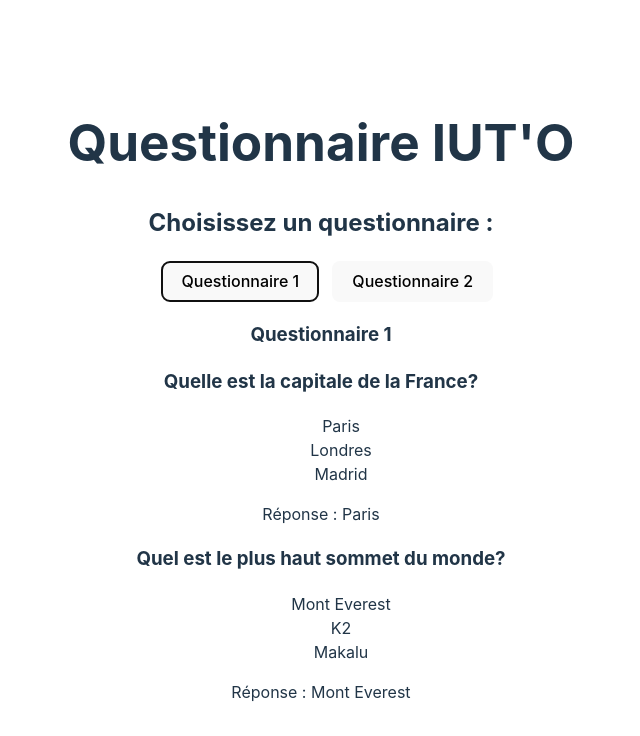
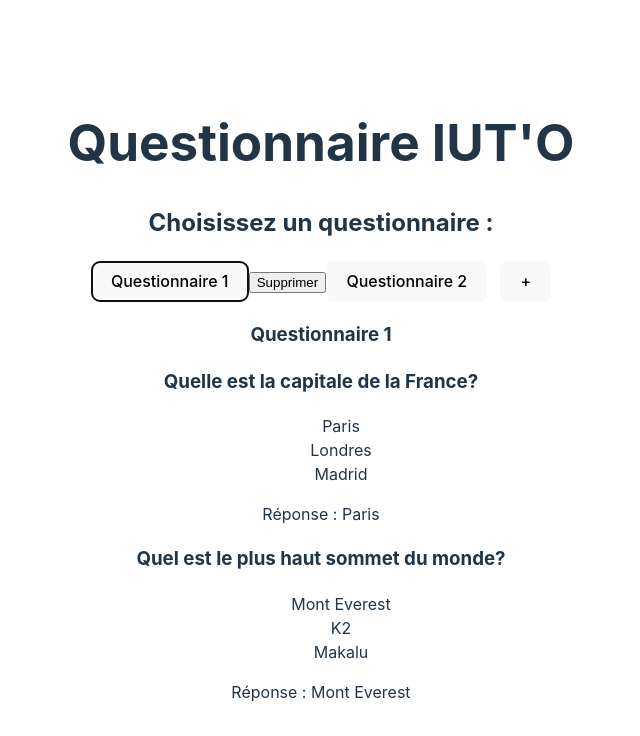
Before and after one commit to NoaJacquet/TP_VUE_JS, a Vue app in the folder projettodos/: page / in a window 1280 px wide. Both pictures are taken after a click on the button "Questionnaire 1". Shown: the top 736 px of the page, without its empty margins (319-959 px from the left). Built offline with nearby package versions, Linux system fonts and the light colour scheme.

Commit message:
feat: boutton supprimer

```diff
--- a/projettodos/src/App.vue
+++ b/projettodos/src/App.vue
@@ -46,10 +46,17 @@ export default {
     };
   },
   methods: {
-    afficherQuestions(questionnaire) {
-      this.selectedQuestionnaire = questionnaire;
+        afficherQuestions(questionnaire) {
+            this.selectedQuestionnaire = questionnaire;
+        },
+        remove(questionnaire) {
+          console.log("test");
+            this.quizData = this.quizData.filter(item => item.title !== questionnaire.title);
+            if (this.selectedQuestionnaire && this.selectedQuestionnaire.title === questionnaire.title) {
+                this.selectedQuestionnaire = null;
+            }
+        }
     }
-  }
 };
 </script>
 
@@ -58,6 +65,7 @@ export default {
   <h2>Choisissez un questionnaire :</h2>
   <questionnaire v-for="item in quizData" :key="item.title" :questionnaire="item" @afficher-questions="afficherQuestions"
   ></questionnaire>
+  <button>+</button>
   <div v-if="selectedQuestionnaire">
     <h3>{{ selectedQuestionnaire.title }}</h3>
     <question v-for="(question, index) in selectedQuestionnaire.questions" :key="index" :question="question"></question>
--- a/projettodos/src/components/QuestionnaireItem.vue
+++ b/projettodos/src/components/QuestionnaireItem.vue
@@ -1,12 +1,18 @@
 <script>
-
     export default {
-        props : {
-            questionnaire : Object
-        } ,
-        methods :{
+        props: {
+            questionnaire: Object
+        },computed: {
+            isQuestionnaireSelected() {
+                return this.$parent.selectedQuestionnaire === this.questionnaire;
+            }
+        },
+        methods: {
             afficherQuestions() {
                 this.$emit('afficher-questions', this.questionnaire);
+            },
+            supprimerQuestionnaire : function(){
+                this.$emit('remove', { id : this.questionnaire.title });
             }
         }
     }
@@ -14,4 +20,9 @@
 
 <template>
     <button @click="afficherQuestions"> {{ questionnaire.title }} </button>
+    <input type = "button"
+            class = "btn btn-danger"
+            value = "Supprimer"
+            @click = "supprimerQuestionnaire"
+            v-if="isQuestionnaireSelected">
 </template>
```
Also changed, not shown: projettodos/src/components/HelloWorld.vue (deleted, +0 -40 lines).
